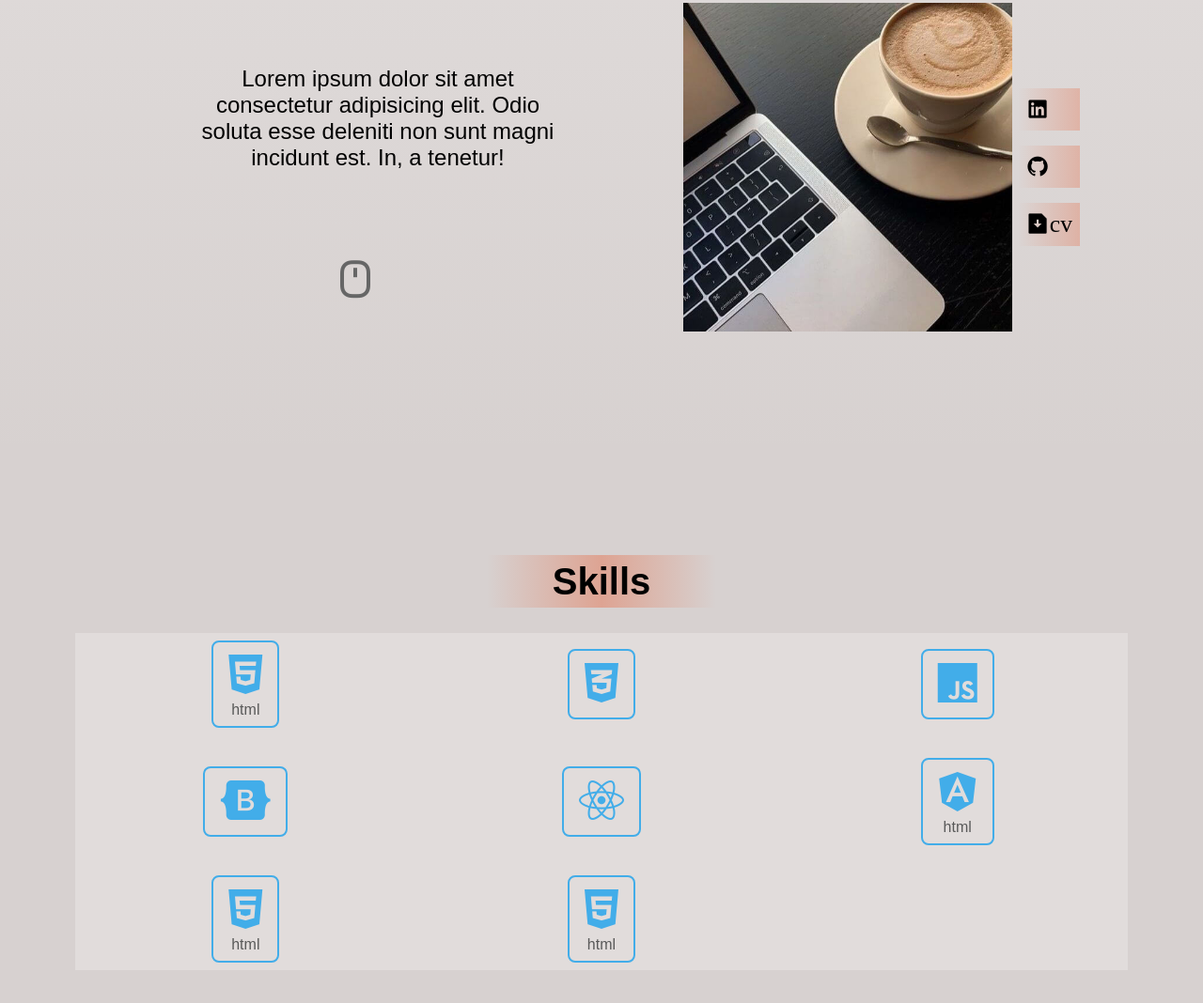
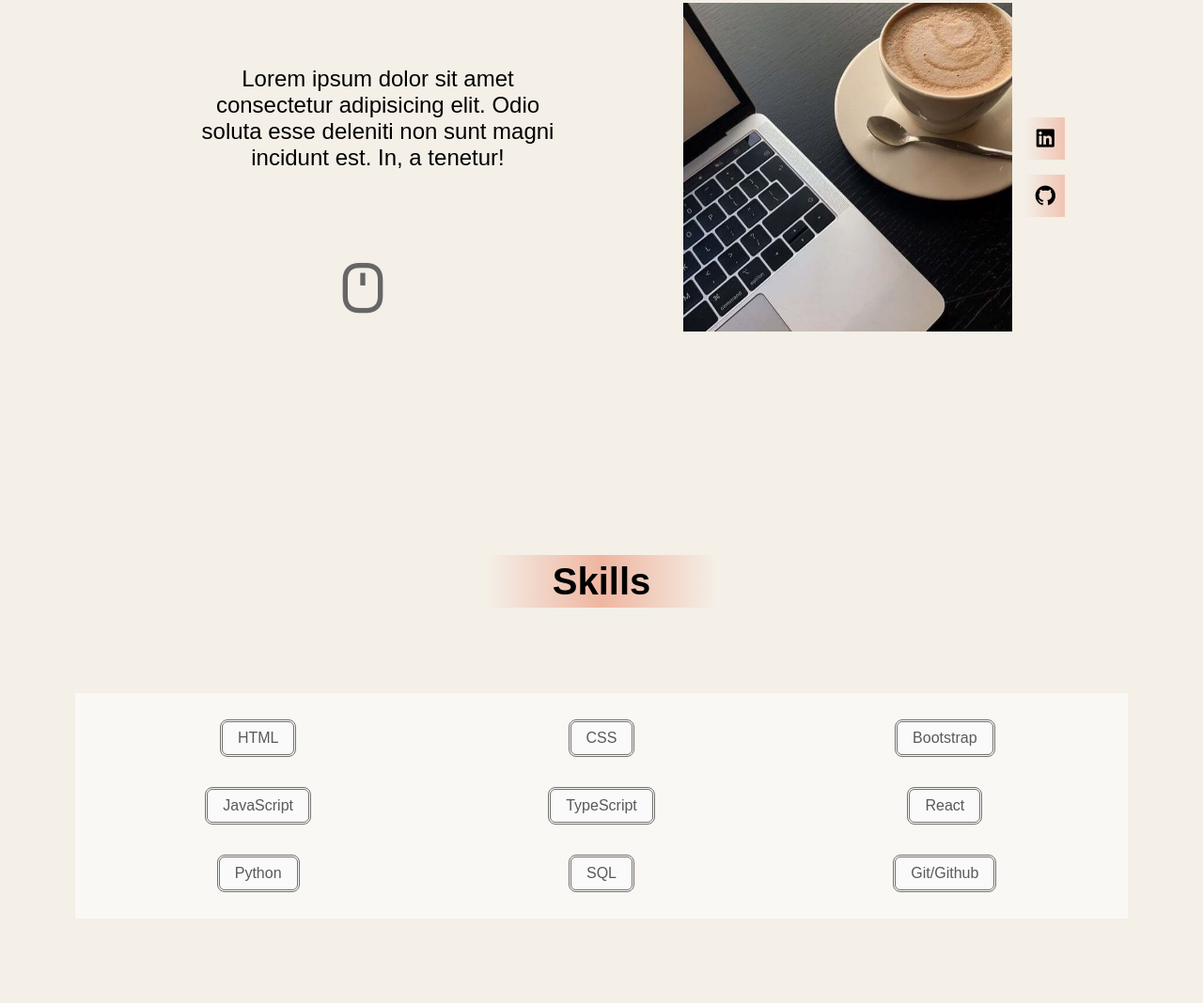
Before and after one commit to vlysi/portfolio, a plain HTML site: page index.html in a window 1280 px wide. Shown: the part 197-1265 px from the top of the page at 94% size. Drawn offline with nearby package versions, Linux system fonts and the light colour scheme; a web font is replaced by a local one.

Commit message:
Update skills section

```diff
--- a/css/style.css
+++ b/css/style.css
@@ -9,8 +9,8 @@
   --title-color: hsl(0, 0%, 0%);
   --text-color: hsl(0, 0%, 35%);
   --text-color-light: hsl(0, 0%, 64%);
-  --body-color: hsl(10, 8%, 87%);
-  --container-color: hsl(10, 8%, 83%);
+  --body-color: hsl(37, 37%, 97%); /*hsl(10, 8%, 87%); */ /*probar con #F4EFE7;*/
+  --container-color: hsl(37, 37%, 93%);/* hsl(10, 8%, 83%)*/;
 
   --body-font: "Bai Jamjuree", sans-serif;
   --biggest-font-size: 2.5rem;
@@ -102,7 +102,7 @@ img {
   position: relative;
   font-size: var(--h1-font-size);
   width: max-content;
-  margin: .75rem auto 2rem;
+  margin: .75rem auto 6rem;
 }
 
 .section__title-1 span,
@@ -131,7 +131,7 @@ img {
   width: 100%;
   top: 0;
   left: 0;
-  background-color: var(--body-color);
+  background-color: var(--container-color);
   z-index: var(--z-fixed);
   transition: box-shadow .4s;
 }
@@ -181,6 +181,10 @@ img {
     backdrop-filter: blur(10px);
     transition: top .6s;
   }
+
+  /* .skills__container {
+    grid-template-columns: 3, 1fr;
+  } */
 }
 
 .nav__title,
@@ -263,11 +267,12 @@ img {
 /*home*/
 
 .home {
-  background: linear-gradient(
+  background:  var(--container-color);
+  /*background: linear-gradient(
       180deg,
       hsl(10, 8%, 87%) 0%,
       hsl(10, 8%, 83%) 100%
-    )
+    )*/
 }
 
 .home__container {
@@ -338,8 +343,7 @@ img {
   color: var(--black-color-light);
   width: 48px;
   height: 48px;
-  font-size: 3rem;
-
+  font-size: 4rem;
 }
 
 .button {
@@ -372,6 +376,7 @@ img {
   justify-items: center;
   align-items: center;
   background-color: var(--body-color);
+  padding: 20px;
 }
 
 
@@ -382,18 +387,22 @@ img {
   flex-direction: column;
   text-align: center;
 
-  border: 2px solid #42ADE9;
+  border: 3px double hsl(34, 3%, 44%);
   padding: 0.5rem 1rem;
   margin: 0.5rem;
   width: fit-content;
   border-radius: 8px;
   transition: border-color 0.4s;
+  font-weight: var(--font-medium);
+  color: var(--text-color);
+  background: hsl(0, 0%, 98%);
+
 }
 
-.skills__icon {
+/* .skills__icon {
   font-size: 3rem;
   color: #42ADE9;
-}
+} */
 
 /*projects*/
 
@@ -471,7 +480,7 @@ img {
   padding-bottom: 0;
  background: linear-gradient(
       180deg,
-      hsl(10, 8%, 83%) 10.42%,
+      hsl(37, 37%, 93%) 10.42%,
       rgba(255, 255, 255, 0) 50.52%,
       hsl(0, 0%, 83%) 90.1%
     ),
@@ -606,7 +615,7 @@ img {
 /*footer*/
 
 .footer {
-  background-color: #575555;
+  background-color: var(--text-color);
   color: var(--body-color);
   padding-block: 3rem;
 
@@ -628,7 +637,7 @@ img {
   color: hsla(14, 78%, 56%, 0.8);
 }
 
-/*scrol*/
+/*scroll*/
 ::-webkit-scrollbar{
   width: .6rem;
   border-radius: .5rem;
@@ -637,8 +646,11 @@ img {
 
 ::-webkit-scrollbar-thumb{
   width: .6rem;
-  border-radius: .5rem;
-  background-color: hsl(0, 0%, 65%);
+  background-color: hsl(0, 0%, 55%);
+}
+
+::-webkit-scrollbar-thumb{
+  background-color: hsl(0, 0%, 45%);
 }
 
 @media screen and (max-width: 340px) {
@@ -648,6 +660,10 @@ img {
 
   .home__image {
     width: 180px;
+  }
+
+  .skills__container {
+    grid-template-columns: repeat(2, 1fr); /* 1 columna */
   }
 
   .contact__data {
@@ -663,6 +679,10 @@ img {
   .projects__container {
     grid-template-columns: 350px;
     justify-content: center;
+  }
+
+  .skills__container {
+    grid-template-columns: repeat(3, 1fr); /* 1 columna */
   }
 
   .contact__data {
@@ -779,7 +799,7 @@ img {
 
   .home__social {
     left: initial;
-    right: -4.5rem;
+    right: -3.5rem;
   }
 
   .home__social-link {
@@ -789,7 +809,7 @@ img {
 
   .projects__container {
     grid-template-columns: repeat(3, 352px);
-    padding-block: 3rem 1rem;
+    /*padding-block: 3rem 1rem;*/
   }
 
   .projects__card {
--- a/index.html
+++ b/index.html
@@ -9,6 +9,7 @@
   <link rel="stylesheet" href="https://cdnjs.cloudflare.com/ajax/libs/remixicon/3.4.0/remixicon.css">
   <link rel="stylesheet" href="css/style.css">
   <link rel="stylesheet" href="https://cdnjs.cloudflare.com/ajax/libs/font-awesome/6.6.0/css/all.min.css" />
+  <link href='https://unpkg.com/boxicons@2.1.4/css/boxicons.min.css' rel='stylesheet'>
 </head>
 
 <body>
@@ -64,7 +65,7 @@
           <div class="home__social">
             <a href="http://www.linkedin.com" target="_blank" class="home__social-link"><i class="ri-linkedin-box-fill"></i></a>
             <a href="http://github.com" target="_blank" class="home__social-link"><i class="ri-github-fill"></i></a>
-            <a href="" target="_blank" class="home__social-link"><i class="ri-file-download-fill">cv</i></a>
+            <!-- <a href="" target="_blank" class="home__social-link"><i class="ri-file-download-fill">cv</i></a> -->
           </div>
         </div>
 
@@ -81,7 +82,7 @@
       </div>
     </section>
 
-    <section class="skills section">
+    <!-- <section class="skills section">
       <h2 class="section__title-1"><span>Skills</span></h2>
       <div class="skills__container container grid">
         <div class="skills__content">
@@ -132,6 +133,70 @@
           </div>
           <div class="skills_title">html</div>
         </div>
+      </div>
+    </section> -->
+
+    <section class="skills section">
+      <h2 class="section__title-1"><span>Skills</span></h2>
+      <div class="skills__container container grid">
+        <div class="skills__content">
+          <!-- <div class="skills__icon">
+            <i class='bx bxl-html5'></i>
+          </div> -->
+          <span class="skills_title">HTML</span>
+        </div>
+        <div class="skills__content">
+          <!-- <div class="skills__icon">
+            <i class='bx bxl-html5'></i>
+          </div> -->
+          <span class="skills_title">CSS</span>
+        </div>
+        <div class="skills__content">
+          <!-- <div class="skills__icon">
+            <i class='bx bxl-html5'></i>
+          </div> -->
+          <span class="skills_title">Bootstrap</span>
+        </div>
+        <div class="skills__content">
+          <!-- <div class="skills__icon">
+            <i class='bx bxl-html5'></i>
+          </div> -->
+          <span class="skills_title">JavaScript</span>
+        </div>
+        <div class="skills__content">
+          <!-- <div class="skills__icon">
+            <i class='bx bxl-html5'></i>
+          </div> -->
+          <span class="skills_title">TypeScript</span>
+        </div>
+        <div class="skills__content">
+          <!-- <div class="skills__icon">
+            <i class='bx bxl-html5'></i>
+          </div> -->
+          <span class="skills_title">React</span>
+        </div>
+        <div class="skills__content">
+          <!-- <div class="skills__icon">
+            <i class='bx bxl-html5'></i>
+          </div> -->
+          <span class="skills_title">Python</span>
+        </div>
+        <div class="skills__content">
+          <!-- <div class="skills__icon">
+            <i class='bx bxl-html5'></i>
+          </div> -->
+          <span class="skills_title">SQL</span>
+        </div>
+        <div class="skills__content">
+          <!-- <div class="skills__icon">
+            <i class='bx bxl-html5'></i>
+          </div> -->
+          <span class="skills_title">Git/Github</span>
+        </div>
+
+
+
+
       </div>
     </section>
 
@@ -254,6 +319,11 @@
       </div>
   </footer>
 
+  <a href="#" class="scrollup" id="scroll-up">
+    <i class="ri-arrow-up-s-fill"></i>
+  </a>
+
+
   <script src="https://cdn.jsdelivr.net/npm/@emailjs/browser@4/dist/email.min.js"></script>
   <script src="js/main.js"></script>
 </body>
```
